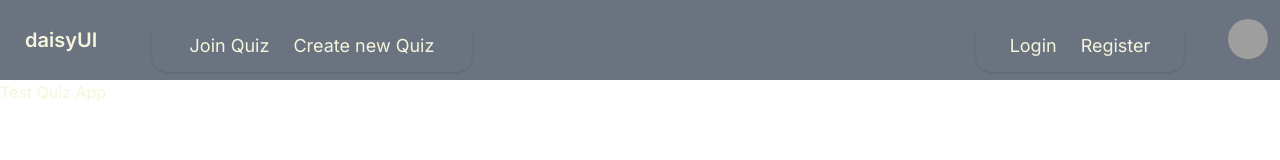
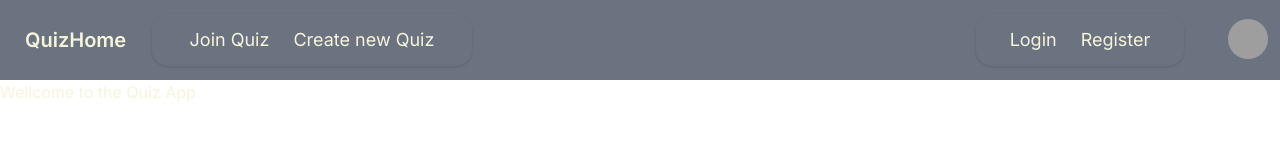
Before and after one commit to RosenIgn/NextQuiz, a Next.js app in the folder QuizApp/Client/quiz-app/: page / in a window 1280 px wide. Shown: the top 160 px of the page. Built offline with nearby package versions, Linux system fonts and the light colour scheme; grey boxes are pictures that could not be loaded.

Commit message:
centered navbar elements(done for now)

```diff
--- a/QuizApp/Client/quiz-app/app/page.js
+++ b/QuizApp/Client/quiz-app/app/page.js
@@ -1,7 +1,7 @@
 export default function Home() {
   return (
     <>
-      <h1>Test Quiz App</h1>
+      <h1 className="top-1/2">Wellcome to the Quiz App</h1>
     </>
   );
 }
--- a/QuizApp/Client/quiz-app/components/navbar.js
+++ b/QuizApp/Client/quiz-app/components/navbar.js
@@ -1,12 +1,12 @@
 export const CustomNavbar = () => {
   return (
-    <div className="navbar bg-gray-500">
+    <div className="navbar h-20 bg-gray-500">
       <div className="flex-1">
-        <a className="btn btn-ghost text-xl">daisyUI</a>
+        <a className="btn btn-ghost text-xl">QuizHome</a>
       </div>
       <ul
         tabIndex={0}
-        className="absolute flex flex-row ml-36 justify-start justify-center menu menu-sm dropdown-content mt-3 z-[1] p-2 shadow rounded-box w-80"
+        className="absolute flex flex-row self-center ml-36 justify-start justify-center menu menu-sm dropdown-content z-[1] shadow rounded-box w-80"
       >
         <li>
           <a className="text-lg" href="/item1">
@@ -20,7 +20,7 @@ export const CustomNavbar = () => {
       </ul>
       <ul
         tabIndex={1}
-        className="flex flex-row justify-center menu menu-sm dropdown-content mt-3 z-[1] p-2 mr-10 shadow rounded-box w-52"
+        className="flex flex-row justify-center menu menu-sm dropdown-content z-[1]  mr-10 shadow rounded-box w-52"
       >
         <li>
           <a className="text-lg" href="/item1">
```
